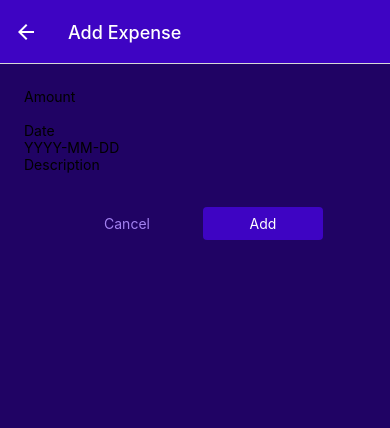
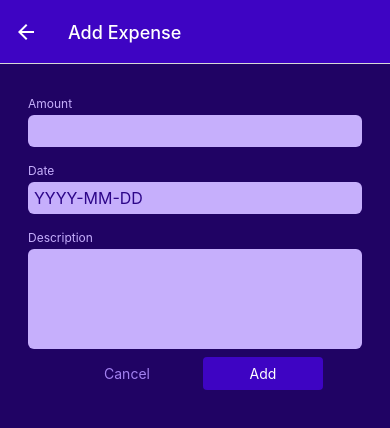
Before and after one commit to crislainesc/REACT_NATIVE_COURSE, a React Native app: screen /ManageExpense in a window 390 px wide. Shown: the top 428 px of the page. Built offline with nearby package versions, Linux system fonts and the light colour scheme.

Commit message:
style: input styles added

```diff
--- a/components/ManageExpense/Input.js
+++ b/components/ManageExpense/Input.js
@@ -1,12 +1,43 @@
-import { View, TextInput, Text } from 'react-native';
+import { StyleSheet, Text, TextInput, View } from 'react-native';
+
+import { GlobalStyles } from '../../styles';
 
 function Input({ label, textInputConfig }) {
+	const inputStyles = [styles.input];
+
+	if (textInputConfig && textInputConfig.multiline) {
+		inputStyles.push(styles.inputMultiline);
+	}
+
 	return (
-		<View>
-			<Text>{label}</Text>
-			<TextInput {...textInputConfig} />
+		<View style={styles.inputContainer}>
+			<Text style={styles.label}>{label}</Text>
+			<TextInput style={inputStyles} {...textInputConfig} />
 		</View>
 	);
 }
 
 export default Input;
+
+const styles = StyleSheet.create({
+	inputContainer: {
+		marginHorizontal: 4,
+		marginVertical: 8,
+	},
+	label: {
+		fontSize: 12,
+		color: GlobalStyles.colors.primary100,
+		marginBottom: 4,
+	},
+	input: {
+		backgroundColor: GlobalStyles.colors.primary100,
+		color: GlobalStyles.colors.primary700,
+		padding: 6,
+		borderRadius: 6,
+		fontSize: 16,
+	},
+	inputMultiline: {
+		minHeight: 100,
+		textAlignVertical: 'top',
+	},
+});
```
